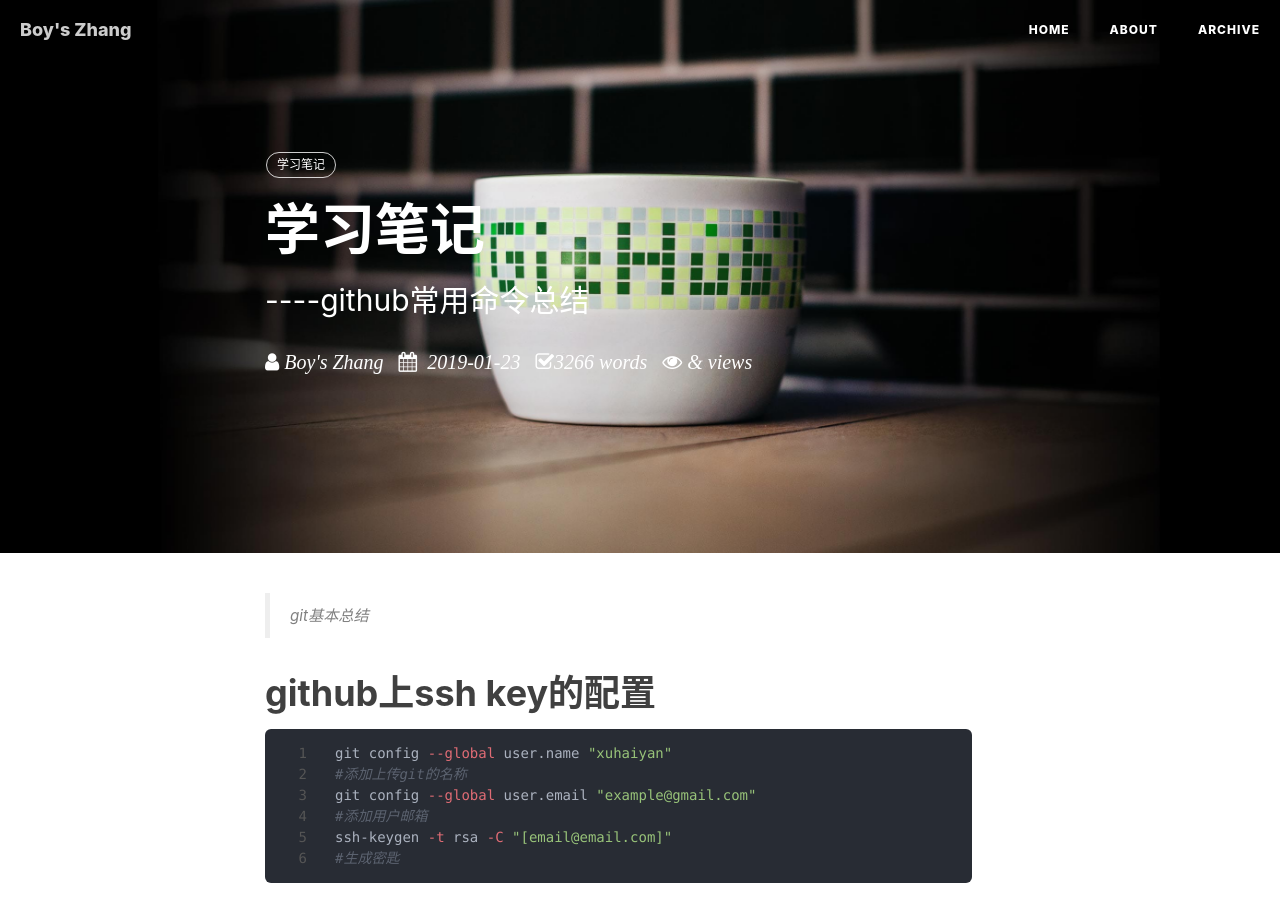
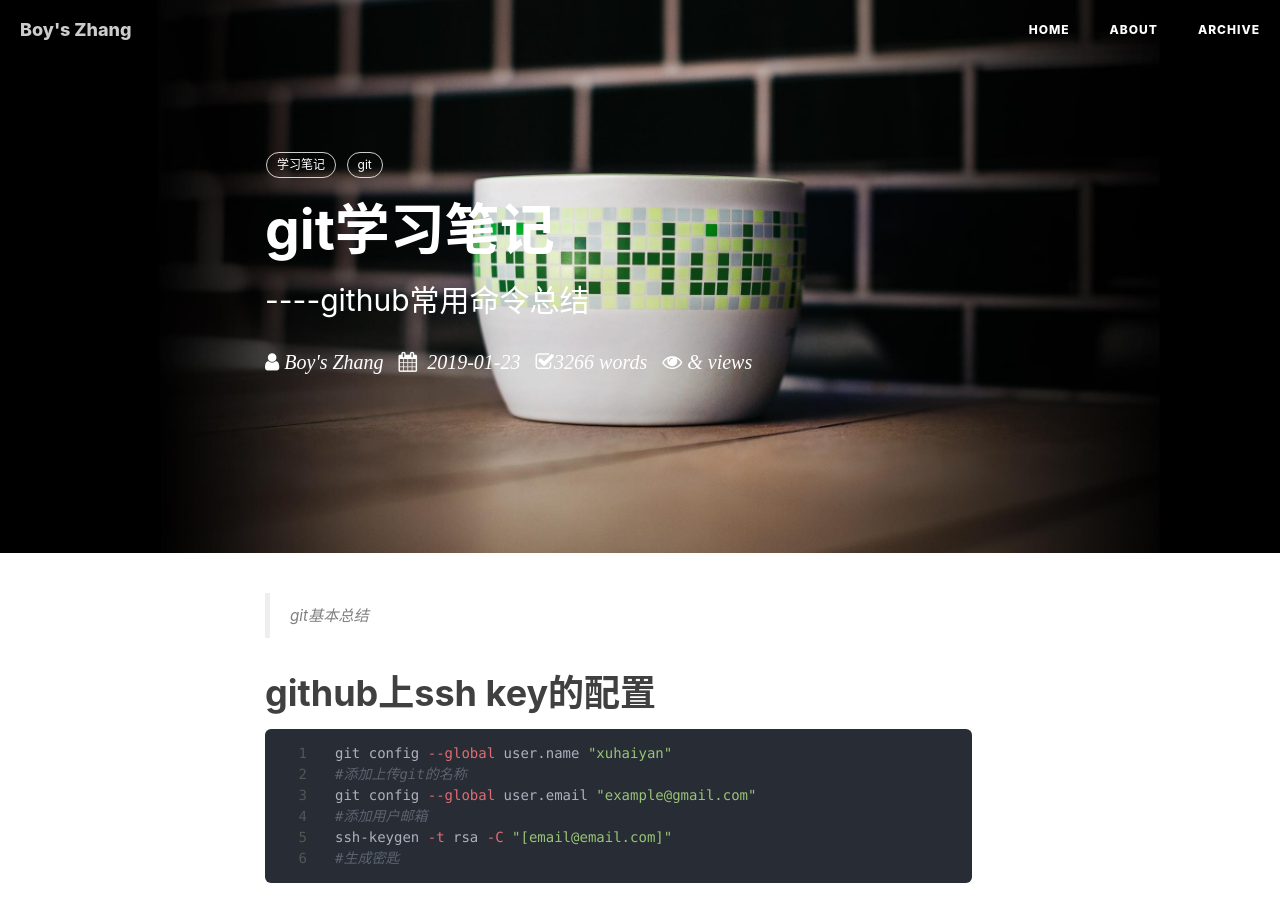
Before and after one commit to playboyzhang/playboyzhang.github.io, a Jekyll site: the page built from _posts/2019-01-23-github-git.md, in a window 1280 px wide and 900 px high. Built offline with Jekyll 4.4.1, drawn with Linux system fonts in a browser that asks for light colours; nearby versions of some CDN libraries; comment, search, counter and statistics services are not loaded.

Commit message:
修改tags

```diff
--- a/_posts/2019-01-23-github-git.md
+++ b/_posts/2019-01-23-github-git.md
@@ -1,12 +1,13 @@
 ---
 layout:      post
-title:       "学习笔记"
+title:       "git学习笔记"
 subtitle:    "----github常用命令总结"
 date:        2019-01-23
 author:      "Boy's Zhang"
 header-img:  "img/post-bg-github-cup.jpg"
 tags:
   - 学习笔记
+  - git
 ---
 
 > git基本总结
```
